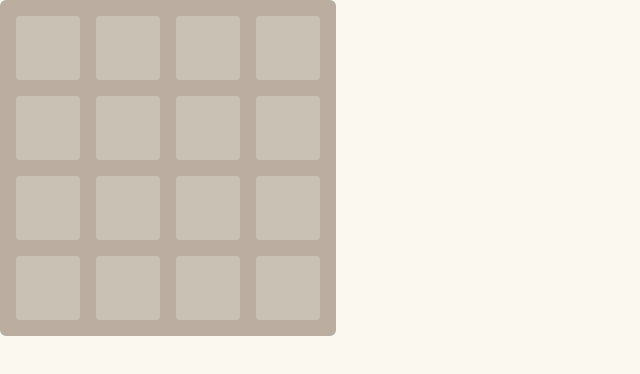
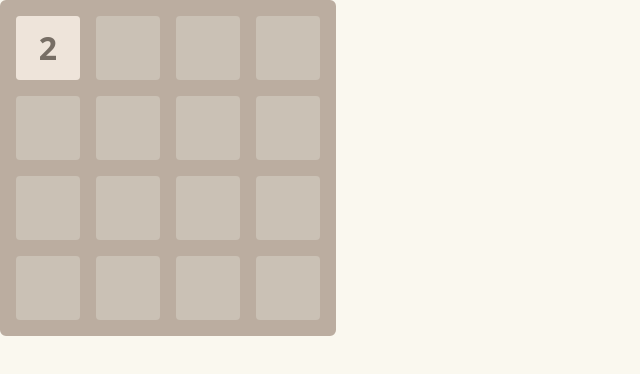
Before and after one commit to jayden-n/twenty48, a Next.js app: page / in a window 1280 px wide. Shown: the top 374 px of the page, without its empty margins (0-640 px from the left). Built offline with nearby package versions, Linux system fonts and the light colour scheme.

Commit message:
feat: create tile component with css module

```diff
--- a/components/Board.tsx
+++ b/components/Board.tsx
@@ -1,4 +1,5 @@
 import styles from "@/styles/board.module.css";
+import Tile from "./Tile";
 
 const Board = () => {
 	const renderGrid = () => {
@@ -14,6 +15,9 @@ const Board = () => {
 
 	return (
 		<div className={styles.board}>
+			<div className={styles.tiles}>
+				<Tile />
+			</div>
 			<div className={styles.grid}>{renderGrid()}</div>
 		</div>
 	);
--- /dev/null
+++ b/components/Tile.tsx
@@ -0,0 +1,6 @@
+import styles from "@/styles/tile.module.css";
+
+const Tile = () => {
+	return <div className={styles.tile}>2</div>;
+};
+export default Tile;
--- a/styles/board.module.css
+++ b/styles/board.module.css
@@ -10,6 +10,7 @@
 	border-radius: calc(var(--pixel-size) * 0.75); /* 6px */
 }
 
+/* square shape */
 .cell {
 	width: calc(var(--pixel-size) * 8);
 	height: calc(var(--pixel-size) * 8);
@@ -17,3 +18,13 @@
 	border-radius: calc(var(--pixel-size) * 0.5);
 	background: var(--cell-background);
 }
+
+.tiles {
+	position: absolute;
+	z-index: 2;
+	margin: calc(var(--pixel-size) * 1);
+	left: 0;
+	right: 0;
+	top: 0;
+	bottom: 0;
+}
--- a/styles/globals.css
+++ b/styles/globals.css
@@ -5,6 +5,7 @@
 	--primary-background: #faf8ef;
 	--secondary-background: #bbada0;
 	--cell-background: #cac1b5;
+	--tile-background: #eee4da;
 
 	/* Texts */
 	--primary-text-color: #776e65;
--- /dev/null
+++ b/styles/tile.module.css
@@ -0,0 +1,16 @@
+.tile {
+	/* for background (same as .cell) */
+	position: absolute;
+	width: calc(var(--pixel-size) * 8);
+	height: calc(var(--pixel-size) * 8);
+	margin: calc(var(--pixel-size) * 1);
+	border-radius: calc(var(--pixel-size) * 0.5);
+	background: var(--tile-background);
+	color: var(--primary-text-color);
+	font-size: calc(var(--pixel-size) * 4);
+	line-height: calc(var(--pixel-size) * 8);
+
+	/* for int number */
+	font-weight: bold;
+	text-align: center;
+}
```
